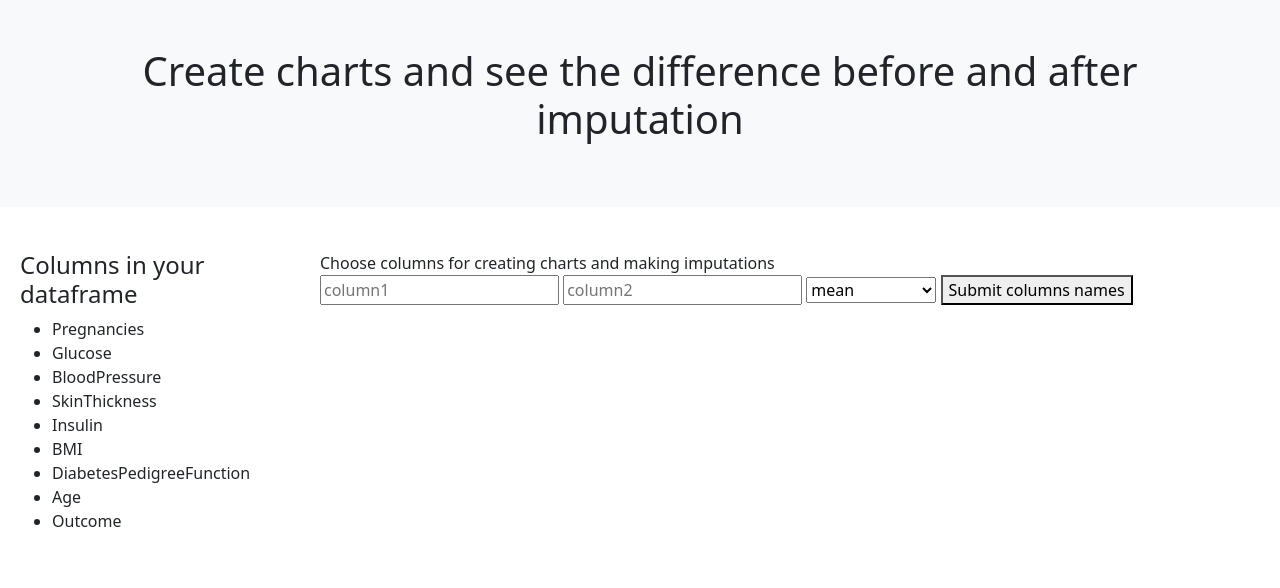
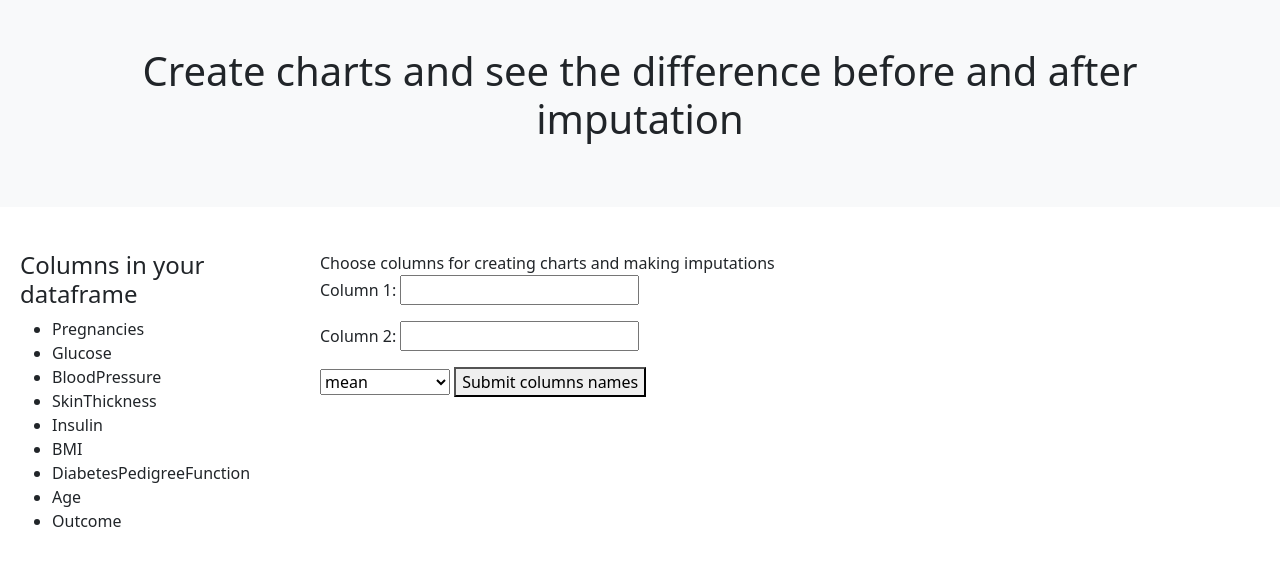
Before and after one commit to KPaulina/MissingDataDashboard, a Django app: page / in a window 1280 px wide. Shown: the part 57-645 px from the top of the page. Run offline with Django 3.2, Linux system fonts and the light colour scheme.

Commit message:
refractoring form

```diff
--- /dev/null
+++ b/MD_Dashboard/forms.py
@@ -0,0 +1,15 @@
+from django import forms
+
+
+class MissingDataForm(forms.Form):
+    column_1 = forms.CharField()
+    column_2 = forms.CharField()
+
+    def clean_column_1(self):
+        cleaned_data = self.cleaned_data
+        column_1 = cleaned_data.get('column_1')
+        return column_1
+
+    def clean(self):
+        cleaned_data = self.cleaned_data
+        return cleaned_data
--- a/MD_Dashboard/views.py
+++ b/MD_Dashboard/views.py
@@ -1,5 +1,5 @@
 import os.path
-
+from .forms import MissingDataForm
 import numpy as np
 import pandas as pd
 from django.shortcuts import render
@@ -24,9 +24,6 @@ def changing_to_npnan(data_imputation, column):
 
 
 def imputation_strategy(imput_strategy, data, context, column_1, column_2):
-    context['column1'] = column_1
-    context['column2'] = column_2
-    context['imputation_strategy'] = imput_strategy
     if imput_strategy == 'mean' or imput_strategy == 'median':
         data_imputation = data.copy(deep=True)
         data_imputation = data_imputation[[column_1, column_2]]
@@ -51,6 +48,7 @@ def imputation_strategy(imput_strategy, data, context, column_1, column_2):
 
 
 def data_from_csv(request):
+
     def create_chart(data, column_1, column_2):
         column_in_the_graph_1 = data[column_1]
         column_in_the_graph_2 = data[column_2]
@@ -58,7 +56,7 @@ def data_from_csv(request):
                            x=column_in_the_graph_1,
                            y=column_in_the_graph_2,
                            )
-        box_plot_fig = go.Figure ()
+        box_plot_fig = go.Figure()
         box_plot_fig.add_trace(go.Box(y=column_in_the_graph_1, name=column_1))
         box_plot_fig.add_trace(go.Box(y=column_in_the_graph_2, name=column_2))
 
@@ -68,30 +66,39 @@ def data_from_csv(request):
     name = 'diabetes'
     data = pd.read_csv(f'{DATA_DIR}{name}.csv', sep=',')
     column_names = data.columns.values.tolist()
-
-    context = {'column_names': column_names}
+    form = MissingDataForm()
+    context = {'column_names': column_names, 'form': form}
     if request.method == "POST":
-        column_1 = request.POST.get('column1')
-        column_2 = request.POST.get('column2')
-        std_1, std_2 = calculate_std(data, column_1, column_2)
-        context['std1'] = std_1
-        context['std2'] = std_2
+        form = MissingDataForm(request.POST)
         impu_strategy = request.POST.get('imputation')
-        data_imputation, context = imputation_strategy(impu_strategy, data, context, column_1, column_2)
-        std_im_1, std_im_2 = calculate_std(data_imputation, column_1, column_2)
-        print(f'Tutaj powinno być: {std_im_1}')
-        context['std_imputation1'] = std_im_1
-        context['std_imputation2'] = std_im_2
-        chart_imputation_1, chart_imputation_2 = create_chart(data_imputation, column_1, column_2)
-        context['chart_imputation_1'] = chart_imputation_1
-        context['chart_imputation_2'] = chart_imputation_2
-        chart, chart2 = create_chart(data, column_1, column_2)
-        context['chart'] = chart
-        context['chart2'] = chart2
         context['text'] = 'Before imputation'
         context['dashboard_created'] = True
         context['dashboard_not_created'] = False
         context['error'] = 'This imputation strategy cannot be used here'
+        if form.is_valid():
+            column_1 = form.cleaned_data.get('column_1')
+            column_2 = form.cleaned_data.get('column_2')
+            context['column1'] = column_1
+            context['column2'] = column_2
+            # columns_object = MissingDataForm.objects.create(column_1=column_1, column_2=column_2)
+            print(f'Tutaj powinno być: {column_1}')
+            std_1, std_2 = calculate_std(data, column_1, column_2)
+            context['std1'] = std_1
+            context['std2'] = std_2
+            data_imputation, context = imputation_strategy(impu_strategy, data, context, column_1, column_2)
+            std_im_1, std_im_2 = calculate_std(data_imputation, column_1, column_2)
+
+            context['std_imputation1'] = std_im_1
+            context['std_imputation2'] = std_im_2
+            chart_imputation_1, chart_imputation_2 = create_chart(data_imputation, column_1, column_2)
+            context['chart_imputation_1'] = chart_imputation_1
+            context['chart_imputation_2'] = chart_imputation_2
+            chart, chart2 = create_chart(data, column_1, column_2)
+            context['chart'] = chart
+            context['chart2'] = chart2
+            return render (request, 'data_display/display_columns.html', context)
+        return render (request, 'data_display/display_columns.html', context)
+
     return render(request, 'data_display/display_columns.html', context)
 
 
--- a/templates/data_display/display_columns.html
+++ b/templates/data_display/display_columns.html
@@ -18,12 +18,15 @@
         {% endfor %}
     </ul>
     </div>
+
+
     <div id="form">
     <a>Choose columns for creating charts and making imputations</a><br>
     <form action='.' method="POST">
         {% csrf_token %}
-        <input type='text' name='column1' placeholder="column1" />
-        <input type='text' name='column2' placeholder="column2" />
+        {{ form.as_p }}
+{#        <input type='text' name='column1' placeholder="column1" />#}
+{#        <input type='text' name='column2' placeholder="column2" />#}
 {#        <input type="text" name="imputation" placeholder="imputation" />#}
         <select name="imputation">
             <option value="mean">mean</option>
```
